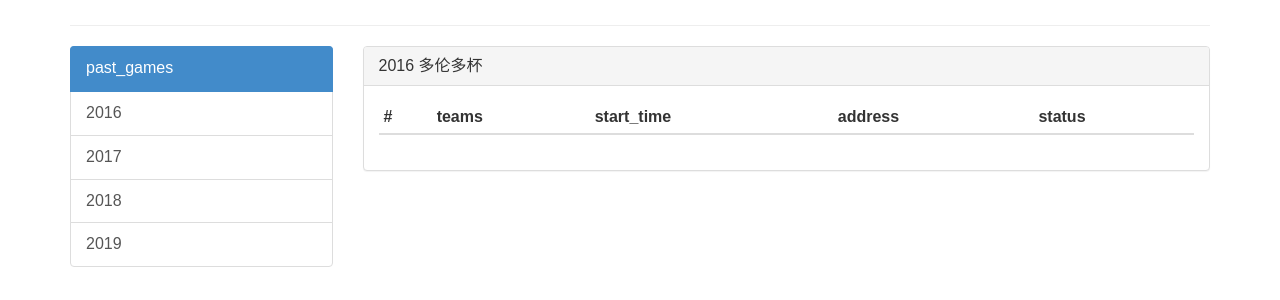
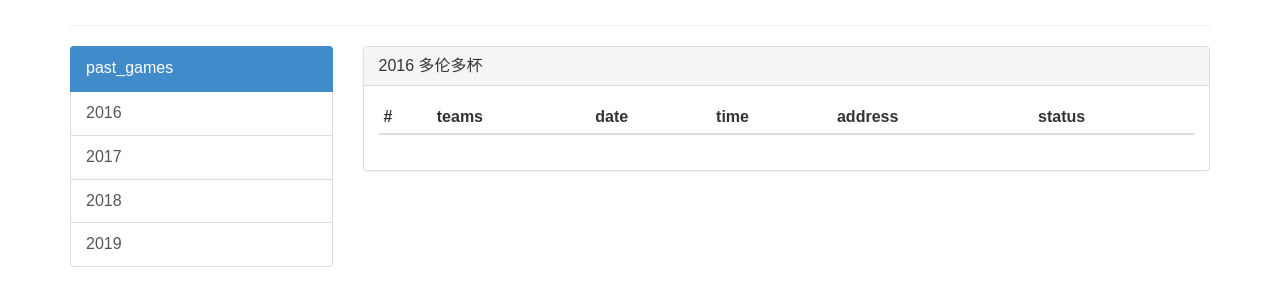
Before and after one commit to vollov/ocbl.ca, a Django app: template django/game/templates/games.html in a window 1280 px wide. Shown: the part 178-478 px from the top of the page. Run offline with Django 3.2, Linux system fonts and the light colour scheme; the template is opened without the code that fills it: values that come from a table or form of the project are taken from there, others are empty; data comes from the database, SQL or seed files in the repository; parts of the project's set-up code (start-up, migrations or seed data) failed here and were passed over; some libraries are stand-ins or nearby versions.

Commit message:
updated the game time display

```diff
--- a/django/game/templates/games.html
+++ b/django/game/templates/games.html
@@ -30,7 +30,8 @@
         <tr>
           <th>#</th>
           <th>{% trans "teams" %}</th>
-          <th>{% trans "start_time" %}</th>
+          <th>{% trans "date" %}</th>
+          <th>{% trans "time" %}</th>
           <th>{% trans "address" %}</th>
           <th>{% trans "status" %}</th>
         </tr>
@@ -41,6 +42,7 @@
         <tr>
           <th scope="row"></th>
           <td>{{game.teams}}</td>
+          <td>{{game.date}}</td>
           <td>{{game.time}}</td>
           <td>{{game.address}}</td>
           <td>{{game.status}}</td>
--- a/django/game/views.py
+++ b/django/game/views.py
@@ -21,7 +21,8 @@ def games(request):
         g = {}
         g['teams'] = '{0} - {1}'.format(game.host.name, game.guest.name)
         g['address'] = game.address
-        g['time'] = game.start_time.strftime('%Y-%m-%d  %H:%M')
+        g['date'] = game.start_time.strftime('%Y-%m-%d')
+        g['time'] = game.start_time.strftime('%H:%M') + ' - ' + game.end_time.strftime('%H:%M')
         if game.finished:
             g['status'] = '{0} - {1}'.format(game.host_score, game.guest_score)
         else:
```
Also changed, not shown: django/locale/zh/LC_MESSAGES/django.po.
